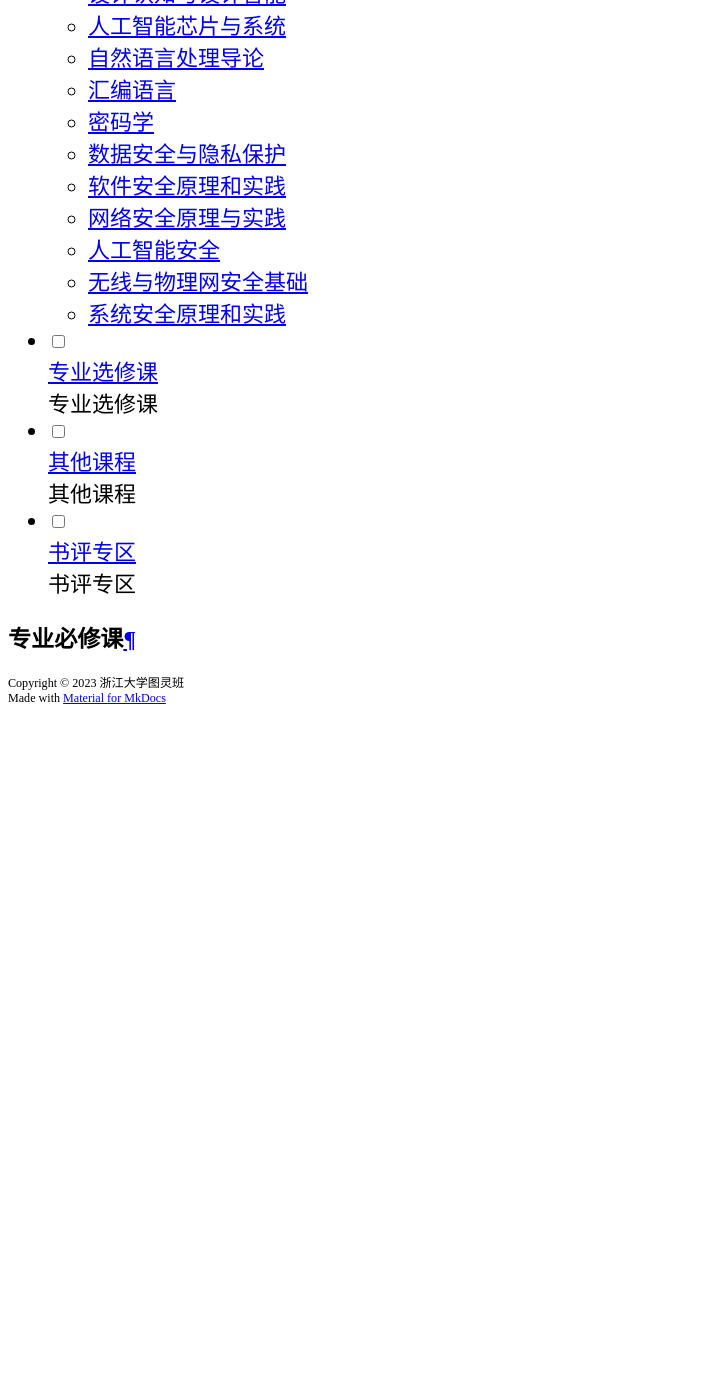
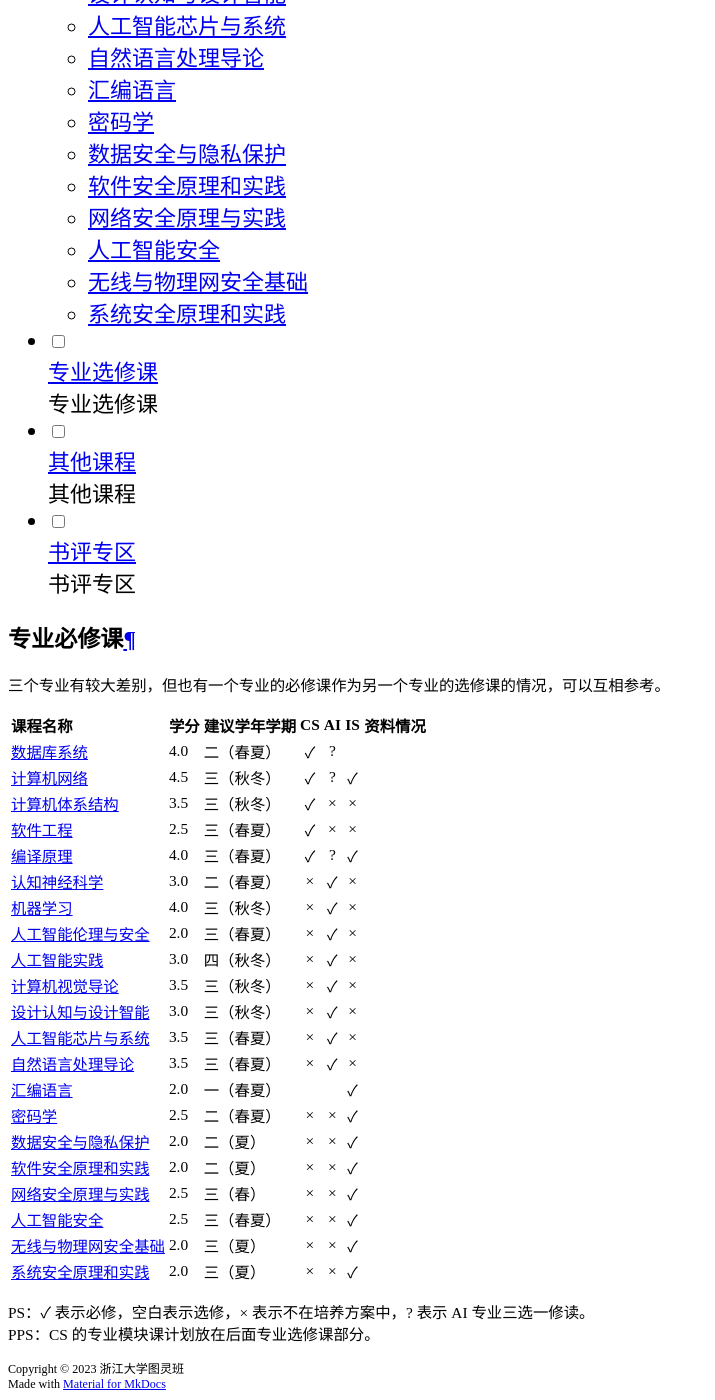
Before and after one commit to ZJU-Turing/TuringCourses, an MkDocs documentation site: the page built from docs/major_mandatory/index.md, in a window 1280 px wide and 1400 px high, scrolled down 14140 px. Shown: the whole window, without its empty margins (0-715 px from the left). Built offline with MkDocs 1.6.1 and Material for MkDocs 9.7.7, drawn with Linux system fonts in a browser that asks for light colours; comment, search, counter and statistics services are not loaded; before the commit the page ends 14854 px from its top, so only the background shows below that.

Commit message:
docs: update indices

```diff
--- a/docs/major_mandatory/index.md
+++ b/docs/major_mandatory/index.md
@@ -1 +1,40 @@
 # 专业必修课
+
+三个专业有较大差别，但也有一个专业的必修课作为另一个专业的选修课的情况，可以互相参考。
+
+<style>
+.md-typeset table:not([class]) th {
+    min-width: 1em;
+}
+</style>
+
+<div style="text-align: center" markdown="1">
+
+|课程名称|学分|建议学年学期|CS|AI|IS|资料情况|
+|:--|:--|:--|:--:|:--:|:--:|:--|
+|[数据库系统](database/)|4.0|二（春夏）|✓|?|||
+|[计算机网络](computer_networks/)|4.5|三（秋冬）|✓|?|✓||
+|[计算机体系结构](computer_architecture/)|3.5|三（秋冬）|✓|×|×||
+|[软件工程](software_engineering/)|2.5|三（春夏）|✓|×|×||
+|[编译原理](compilers_principles/)|4.0|三（春夏）|✓|?|✓||
+|[认知神经科学](cognitive_neuroscience/)|3.0|二（春夏）|×|✓|×||
+|[机器学习](machine_learning/)|4.0|三（秋冬）|×|✓|×||
+|[人工智能伦理与安全](ai_ethics_security/)|2.0|三（春夏）|×|✓|×||
+|[人工智能实践](ai_practice/)|3.0|四（秋冬）|×|✓|×||
+|[计算机视觉导论](computer_vision/)|3.5|三（秋冬）|×|✓|×||
+|[设计认知与设计智能](design_cognition/)|3.0|三（秋冬）|×|✓|×||
+|[人工智能芯片与系统](ai_chips_systems/)|3.5|三（春夏）|×|✓|×||
+|[自然语言处理导论](natural_language_processing/)|3.5|三（春夏）|×|✓|×||
+|[汇编语言](assemble/)|2.0|一（春夏）|||✓||
+|[密码学](cryptography/)|2.5|二（春夏）|×|×|✓||
+|[数据安全与隐私保护](data_security/)|2.0|二（夏）|×|×|✓||
+|[软件安全原理和实践](software_security/)|2.0|二（夏）|×|×|✓||
+|[网络安全原理与实践](network_security/)|2.5|三（春）|×|×|✓||
+|[人工智能安全](ai_security/)|2.5|三（春夏）|×|×|✓||
+|[无线与物理网安全基础](wireless_iot_security/)|2.0|三（夏）|×|×|✓||
+|[系统安全原理和实践](system_security/)|2.0|三（夏）|×|×|✓||
+
+</div>
+
+PS：✓ 表示必修，空白表示选修，× 表示不在培养方案中，? 表示 AI 专业三选一修读。
+PPS：CS 的专业模块课计划放在后面专业选修课部分。
```
Also changed, not shown: docs/major_basic/index.md (+30 -0 lines), docs/math_phys/index.md (+22 -0 lines), docs/political/index.md (+21 -0 lines).
